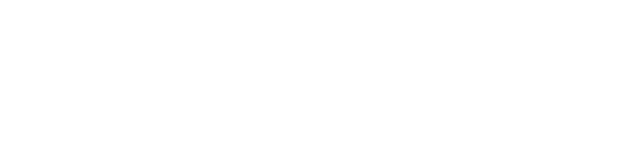
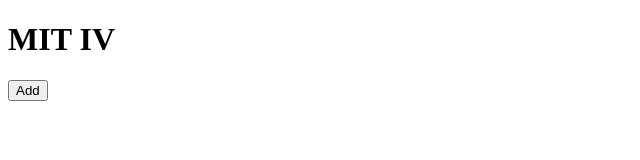
Before and after one commit to Gopal0806/MIT_1st_p, a plain HTML site: page index.html in a window 1280 px wide. Shown: the whole page, without its empty margins (0-640 px from the left). Drawn offline with Linux system fonts and the light colour scheme.

Commit message:
comitted

```diff
--- a/index.html
+++ b/index.html
@@ -6,6 +6,7 @@
     <title>Tool And Techniques</title>
 </head>
 <body>
-
+    <h1>MIT IV</h1>
+    <button>Add </button>
 </body>
 </html>
```
